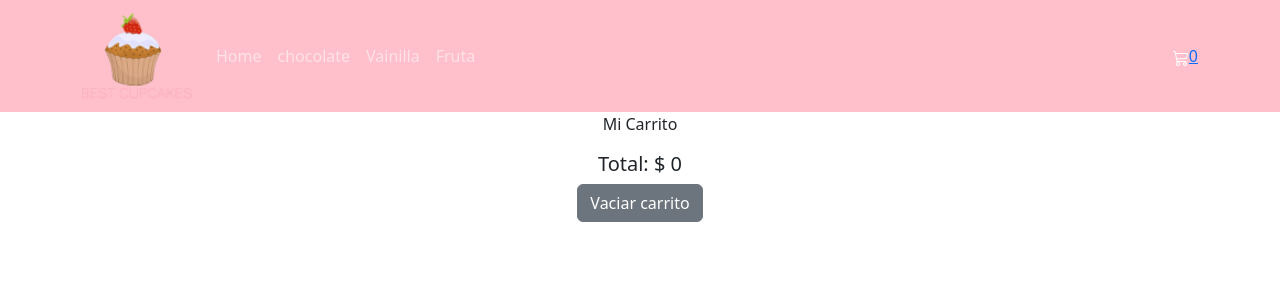
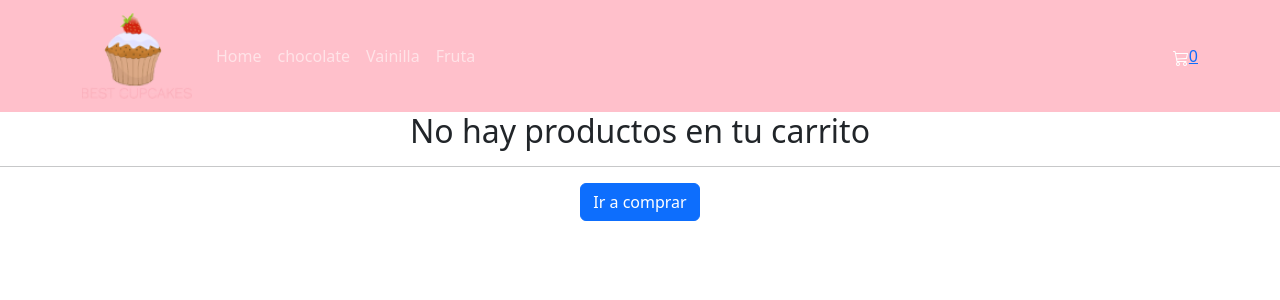
Before and after one commit to carmmcl/RJS, a React (Create React App) app: page /cart in a window 1280 px wide. Shown: the top 300 px of the page. Built offline with nearby package versions, Linux system fonts and the light colour scheme.

Commit message:
inCarrito vacío

```diff
--- a/src/components/Cart/Cart.js
+++ b/src/components/Cart/Cart.js
@@ -2,11 +2,23 @@ import { useContext } from "react"
 import { CartContext } from "../Context/CartContext"
 import { Button } from "reactstrap"
 import {BsFillTrashFill} from "react-icons/bs";
+import {Link} from 'react-router-dom'
 
 
 export const Cart =()=>{
 
     const { cart, cartTotal, emptyCart, removeItem} = useContext (CartContext)
+
+    if (cart.length === 0){
+
+        return (
+            <div className="container-my 5">
+                <h2>No hay productos en tu carrito</h2>
+                <hr/>
+                <Link to="/" className="btn btn-primary">Ir a comprar</Link>
+            </div>
+        )
+    }
 
     return(
 
--- a/src/components/CartContext/CartContext.js
+++ /dev/null
@@ -1,4 +0,0 @@
-import { createContext } from "react";
-
-
-export const CartContext = createContext ()
```
